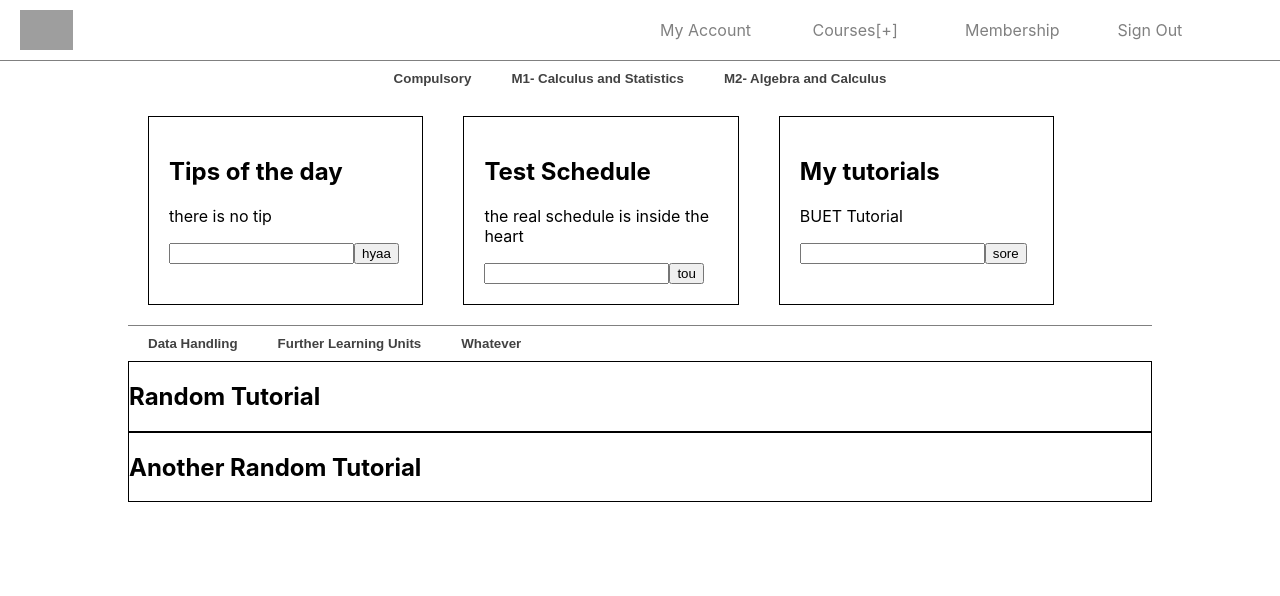
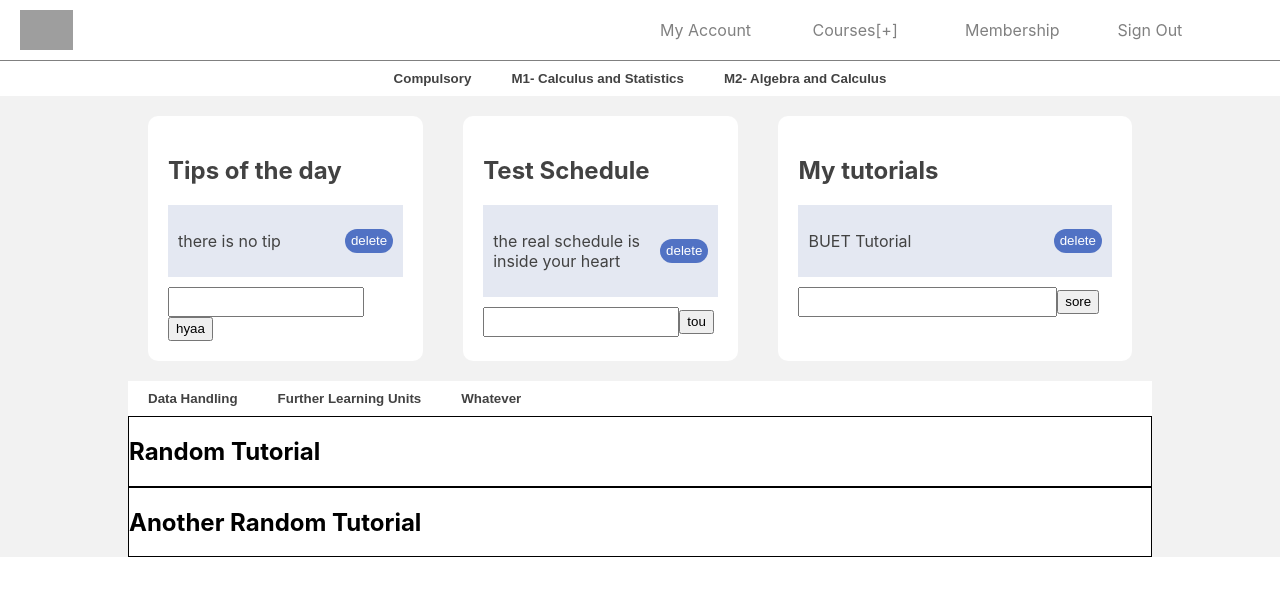
Before and after one commit to agneus/a_courses, a React (Create React App) app: page / in a window 1280 px wide. Shown: the top 596 px of the page. Built offline with nearby package versions, Linux system fonts and the light colour scheme; grey boxes are pictures that could not be loaded.

Commit message:
Add files via upload

```diff
--- a/src/Bar.css
+++ b/src/Bar.css
@@ -7,7 +7,6 @@
 
 .bar2{
     display: flex;
-    border-top: 1px solid grey;
 }
 
 .bar_button{
--- a/src/Reminder.css
+++ b/src/Reminder.css
@@ -1,3 +1,4 @@
 .reminder{
-    width:100%
+    width:100%;
+    background-color: #f2f2f2;
 }
--- a/src/Tutorials.css
+++ b/src/Tutorials.css
@@ -1,6 +1,7 @@
 .tutorials{
     width: 80%;
     margin: auto;
+    background-color: white;
 }
 
 .tut{
--- a/src/Whatever.css
+++ b/src/Whatever.css
@@ -7,9 +7,51 @@
     margin: 20px;
     padding: 20px;
     flex: 0.3;
-    border: 1px solid black;
+    background-color: white;
+    border-radius: 10px;
+}
+
+.what h2{
+    font-size: 24px;
+    color: #424242
 }
 
 .what1{
     padding: 20px;
 }
+
+.weh{
+    display: flex;
+    background-color: #e4e8f2;
+    margin: 10px 0;
+    padding: 10px;
+    color: #424242;
+}
+
+.what button{
+    height: 24px;
+}
+
+.whatbut{
+    border: none;
+    background-color: #5172c4;
+    border-radius: 20px;
+    height: 30px;
+    margin-left: auto;
+    margin-top: auto;
+    margin-bottom: auto;
+    color: white;
+}
+
+.whatbut:hover{
+    transform: scale(1.08)
+}
+
+.what input{
+    width: 80%;
+    height: 24px;
+}
+
+.what3{
+    flex: 0.4
+}
--- a/src/Whatever.js
+++ b/src/Whatever.js
@@ -2,47 +2,74 @@ import React, {useState} from 'react'
 import './Whatever.css'
 
 function Whatever() {
-    const [tips,setTips] = useState(['there is no tip']);
-    const [sch,setSch] = useState(['the real schedule is inside the heart']);
-    const [tut,setTut] = useState(['BUET Tutorial']);
+    const [tips,setTips] = useState([{tex:'there is no tip', id:1}]);
+    const [sch,setSch] = useState([{tex:'the real schedule is inside your heart', id:1}]);
+    const [tut,setTut] = useState([{tex:'BUET Tutorial', id: 1}]);
     const [inp1, setInp1] = useState('');
     const [inp2, setInp2] = useState('');
     const [inp3, setInp3] = useState('');
 
     var wee = () =>{
-        var a = inp1;
+        if(inp1 === '') return;
+        var a = {tex:inp1, id: Math.floor(Math.random()* 1000000)};
         setTips([...tips,a]);
         setInp1('');
     }
     var wee2 = () =>{
-        var a = inp2;
+        if(inp2 === '') return;
+        var a = {tex:inp2, id: Math.floor(Math.random()* 1000000)};
         setSch([...sch,a]);
         setInp2('');
     }
     var wee3 = () =>{
-        var a = inp3;
+        if(inp3 === '') return;
+        var a = {tex:inp3, id: Math.floor(Math.random()* 1000000)};
         setTut([...tut,a]);
         setInp3('');
+    }
+    var del = (id) =>{
+        setTips(tips.filter(tip => tip.id!== id))
+    }
+    var del2 = (id) =>{
+        setSch(sch.filter(sch => sch.id!== id))
+    }
+    var del3 = (id) =>{
+        setTut(tut.filter(sch => sch.id!== id))
     }
     return (
         <div className='whatever'>
             <div className='what what1'>
                 <h2>Tips of the day</h2>
-                {tips.map(tip => <p>{tip}</p>)}
-                <input type="text" onChange = {(e) => setInp1(e.target.value)}  />
-                <button onClick={() =>wee()} >hyaa</button>
+                {tips.map(tip =>
+                    <div className='weh'>
+                        <p>{tip.tex}</p>
+                        <button className="whatbut" onClick={()=>del(tip.id)}>delete</button>
+                    </div>
+                    )}
+                <input type="text" value = {inp1} onChange = {(e) => setInp1(e.target.value)}  />
+                <button className="whatbut2" onClick={() =>wee()} >hyaa</button>
             </div>
             <div className='what what2'>
                 <h2>Test Schedule</h2>
-                {sch.map(sch => <p>{sch}</p>)}
-                <input type="text" onChange = {(e) => setInp2(e.target.value)}/>
+                {sch.map(tip =>
+                    <div className='weh'>
+                        <p>{tip.tex}</p>
+                        <button className="whatbut" onClick={()=>del2(tip.id)}>delete</button>
+                    </div>
+                    )}
+                <input type="text" value={inp2} onChange = {(e) => setInp2(e.target.value)}/>
                 <button onClick={() =>wee2()}>tou</button>
             </div>
             <div className='what what3'>
                 <h2>My tutorials</h2>
-                {tut.map(t => <p>{t}</p>)}
-                <input type="text"  onChange = {(e) => setInp3(e.target.value)}/>
-                <button onClick={() =>wee3()}>sore</button>
+                {tut.map(tip =>
+                    <div className='weh'>
+                        <p>{tip.tex}</p>
+                        <button className="whatbut" onClick={()=>del3(tip.id)}>delete</button>
+                    </div>
+                    )}
+                <input type="text"  value= {inp3} onChange = {(e) => setInp3(e.target.value)}/>
+                <button  onClick={() =>wee3()}>sore</button>
             </div>
         </div>
     )
```
